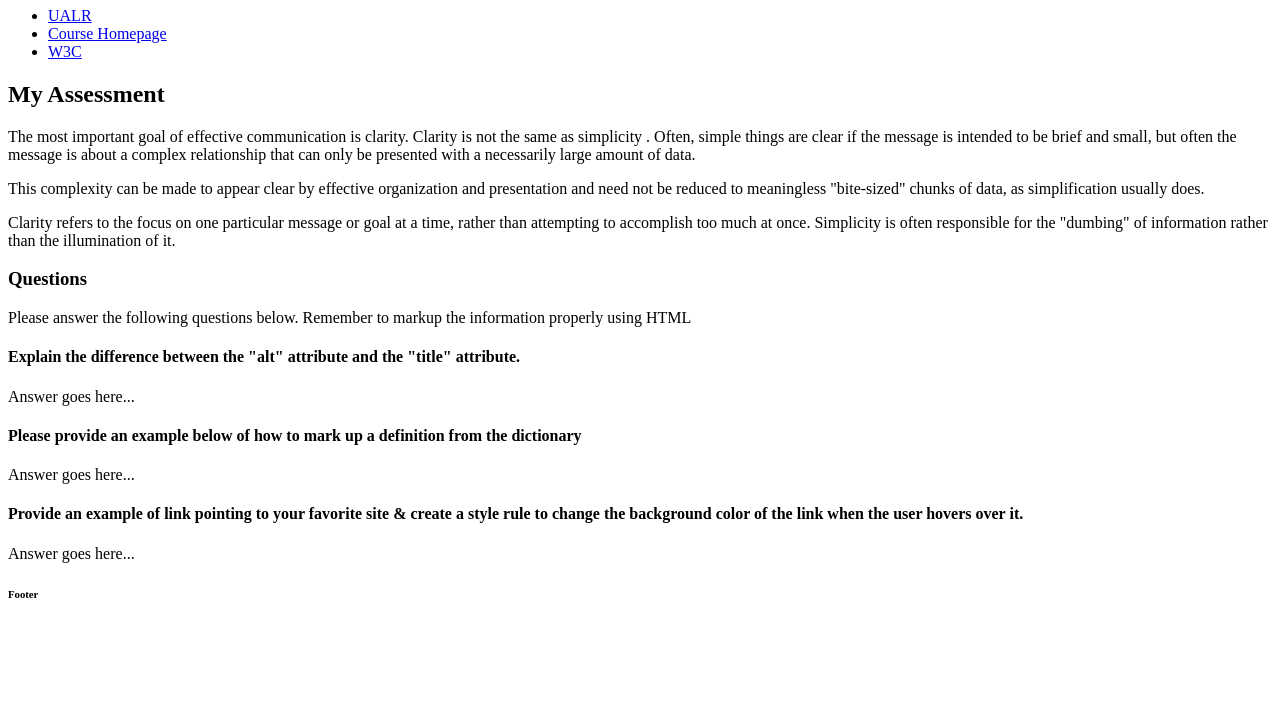
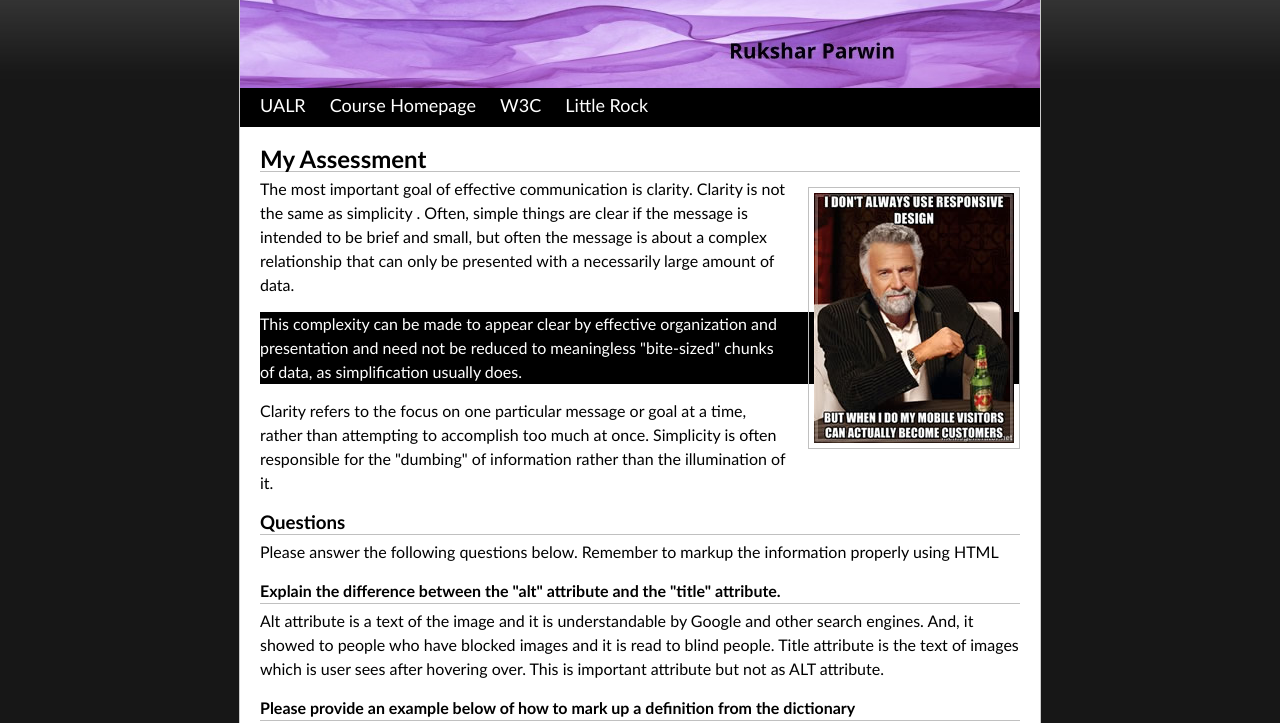
Before and after one commit to rxparwin/ifsc-3342, a plain HTML site: page pre-assesment/index.html in a window 1280 px wide. Shown: the part 73-796 px from the top of the page. Drawn offline with Linux system fonts and the light colour scheme.

Commit message:
Pre-assessment submission

```diff
--- /dev/null
+++ b/pre-assesment/assets/css/screen.css
@@ -0,0 +1,103 @@
+/* Universal Selector*/
+
+* {
+	margin: 0px;
+	padding: 0px;
+}
+body {
+	text-align: center;
+	font-family: "Trebuchet MS", Arial, Helvetica, sans-serif;
+	background-color: #171717;
+	background-image:url('../img/bg-tile.jpg');
+	background-repeat: repeat-x;
+	font-size: 16px;
+	line-height: 1.5em;
+}
+#container {
+	max-width: 800px;
+	margin-right: auto;
+	margin-left: auto;
+	text-align: left;
+	background-color: #FFF;
+	margin-top: 20px;
+	border: 1px solid #CCC;
+}
+#header {
+}
+#header h1 a {
+	background-image: url('../img/pic.jpg');
+	display: block;
+	height: 140px;
+	text-indent: 100%;
+	white-space: nowrap;
+	overflow: hidden;
+}
+#nav {
+	background-color: #000;
+}
+#nav ul {
+	list-style-type: none;
+	margin-left: 10px;
+}
+#nav ul li {
+	display: inline;
+	height: 35px;
+	line-height: 35px;
+}
+#nav ul li a {
+	display: inline-block;
+	padding-right: 10px;
+	padding-left: 10px;
+	font-size: 18px;
+}
+#nav ul li a:link, #nav ul li a:visited {
+	text-decoration: none;
+	border-bottom-width: 4px;
+	border-bottom-style: solid;
+	border-bottom-color: #000;
+	color: #FFF;
+}
+#nav ul li a:hover {
+	border-bottom-width: 3px;
+	border-bottom-style: solid;
+	border-bottom-color: #CCC;
+}
+#content {
+	margin: 20px;
+}
+
+#content h2, #content h3, #content h4{
+	border-bottom:1px solid  #c0c0c0;
+}
+#content p {
+	margin-top: 5px;
+	margin-bottom: 15px;
+}
+
+#content a:hover{
+	background:red;
+}
+
+#footer {
+	background-color: #000;
+	color: #FFF;
+	height: 25px;
+}
+#footer h6 {
+	font-size: 12px;
+	line-height: 25px;
+	margin-right: 20px;
+	margin-left: 20px;
+}
+
+.alert{
+	background:#000000;
+	color:#fff;
+}
+
+.img-right{
+	float:right;
+	border:1px solid #c0c0c0;
+	padding:5px;
+	margin:10px 0 10px 20px;
+}
--- a/pre-assesment/index.html
+++ b/pre-assesment/index.html
@@ -1,39 +1,41 @@
-
 <!doctype html>
-<html>
+<html lang="en">
 <head>
 <meta charset="UTF-8">
 <meta name="description" content="This is a skills pre-assessment for Mobile Web Development" />
-<title>IFSC 3342 Pre-Assessment</title>
+<meta name="author" content="Rukshar Parwin" />
+<title>IFSC 3342 Pre-Assessment | Rukshar Parwin</title>
+<link rel="stylesheet" href="assets/css/screen.css" media="screen"/>
 </head>
 <body>
 <div id="container">
   <div id="header">
-    <h1><a href="index.html">IFSC 3342 Pre-Assessment</a></h1>
+    <h1><a href="index.html">Rukshar Parwin</a></h1>
   </div>
   <div id="nav">
     <ul>
-      <li><a href="http://ualr.edu">UALR</a></li>
-      <li><a href="https://thomaswallace.net/course/mobile-web/spring-2018/">Course Homepage</a></li>
-      <li><a href="http://www.w3.org/">W3C</a></li>
+      <li><a href="http://ualr.edu" title="Visit UALR ">UALR</a></li>
+      <li><a href="https://thomaswallace.net/course/mobile-web/spring-2018/" title="Homepage">Course Homepage</a></li>
+      <li><a href="http://www.w3.org/" title="W3C ">W3C</a></li>
+      <li><a href="https://en.wikipedia.org/wiki/Little_Rock,_Arkansas/" title="Little Rock">Little Rock</a></li>
     </ul>
   </div>
   <div id="content">
-    <h2>My Assessment</h2>
-    <p>The most important goal of effective communication is clarity. Clarity is not the same as simplicity . Often, simple things are clear if the message is intended to be brief and small, but often the message is about a complex relationship that can only be presented with a necessarily large amount of data. </p>
-    <p>This complexity can be made to appear clear by effective organization and presentation and need not be reduced to meaningless "bite-sized" chunks of data, as simplification usually does. </p>
+    <h2>My Assessment</h2> <!--Hey Thomas!-->
+    <p><img src="assets/img/content-image2.jpg" alt ="The most interesting man in the world" class="img-right"/>The most important goal of effective communication is clarity. Clarity is not the same as simplicity . Often, simple things are clear if the message is intended to be brief and small, but often the message is about a complex relationship that can only be presented with a necessarily large amount of data. </p>
+    <p class="alert">This complexity can be made to appear clear by effective organization and presentation and need not be reduced to meaningless "bite-sized" chunks of data, as simplification usually does. </p>
     <p>Clarity refers to the focus on one particular message or goal at a time, rather than attempting to accomplish too much at once. Simplicity is often responsible for the "dumbing" of information rather than the illumination of it.</p>
     <h3>Questions</h3>
     <p>Please answer the following questions below. Remember to markup the information properly using HTML</p>
     <h4>Explain the difference between the &quot;alt&quot; attribute and the &quot;title&quot; attribute. </h4>
-    <p>Answer goes here...</p>
+    <p>Alt attribute is a text of the image and it is understandable by Google and other search engines. And, it showed to people who have blocked images and it is read to blind people. Title attribute is the text of images which is user sees after hovering over. This is important attribute but not as ALT attribute.</p>
     <h4>Please provide an example below of how to mark up a definition from the dictionary</h4>
-    <p>Answer goes here...</p>
+    <p>HTML is stand for hyper text markup languge, it allows to create paragraphs, headings, links, blockquotes and many more for webpages and applications .. For example, we can create a paragraph by placing the enclosed text within a starting &lt;p&gt; and closing &lt;/p&gt; tag</p>
     <h4>Provide an example of link pointing to your favorite site &amp; create a style rule to change the background color of the link when the user hovers over it. </h4>
-    <p>Answer goes here... </p>
+    <p><a href="https://en.wikipedia.org/wiki/Little_Rock,_Arkansas/" title=" Little Rock ">Little Rock</a> </p>
   </div>
   <div id="footer">
-    <h6>Footer</h6>
+    <h6>&copy; 2021 Rukshar Parwin |<a href="#top">Back to top</a></h6>
   </div>
 </div>
 </body>
```
Also changed, not shown: pre-assesment/assets/img/bg-tile.jpg (added), pre-assesment/assets/img/content-image2.jpg (added), pre-assesment/assets/img/pic.jpg (added).
